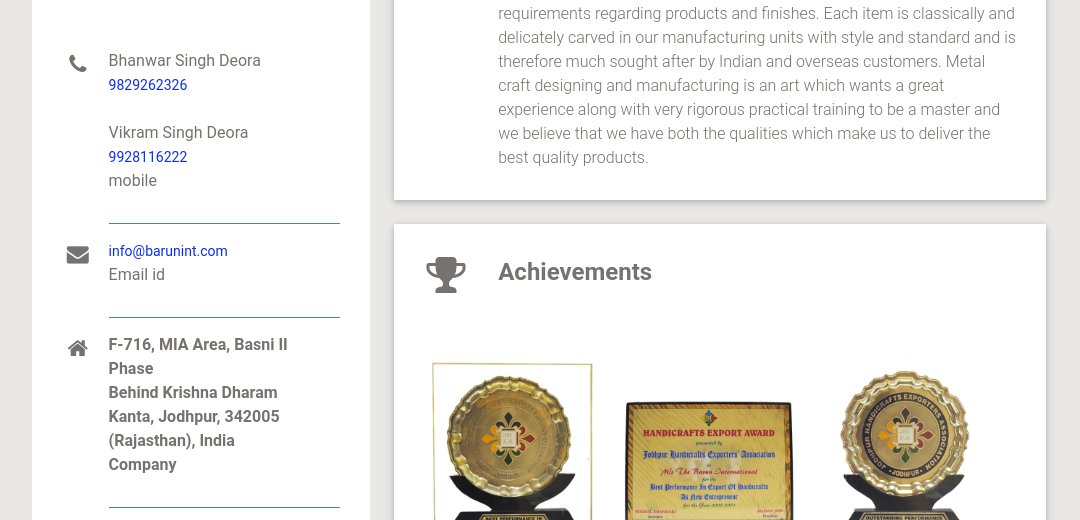
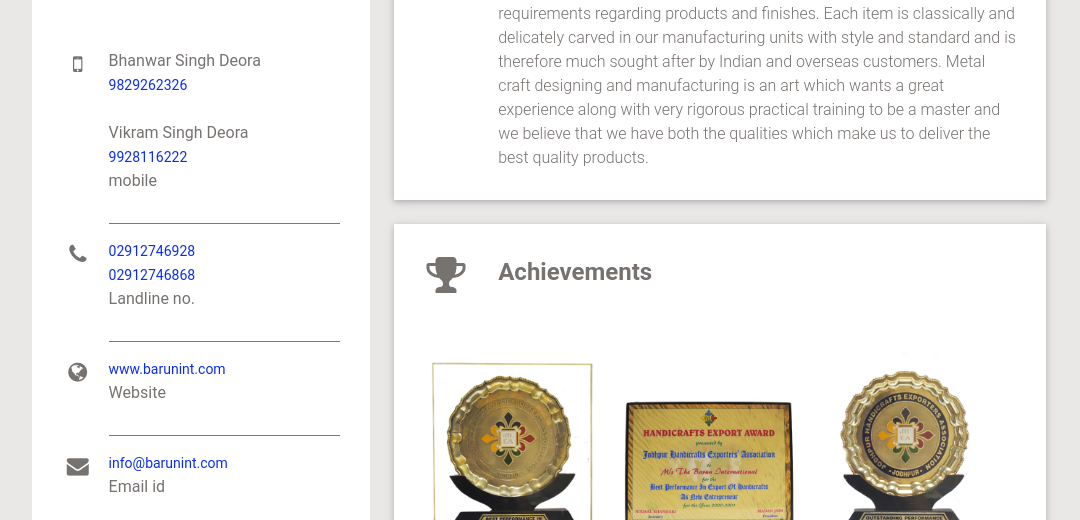
Before and after one commit to sd9121/Barun, a plain HTML site: page index.html in a window 1280 px wide. Shown: the part 400-920 px from the top of the page, without its empty margins (96-1176 px from the left). Drawn offline with Linux system fonts and the light colour scheme.

Commit message:
Update about info.

```diff
--- a/index.html
+++ b/index.html
@@ -30,7 +30,7 @@
         <div class="user-info-wrapper">
            <div class="contact-info flex spacing-out">
             <div class="icon">
-              <i class="fa fa-phone"></i>
+              <i class="fa fa-mobile"></i>
             </div>
             <div class="detail border-bottom">
               <div class="detail-spacing-out">
@@ -43,6 +43,29 @@
               </div>
             </div>
           </div>
+          <div class="contact-info flex spacing-out">
+           <div class="icon">
+             <i class="fa fa-phone"></i>
+           </div>
+           <div class="detail border-bottom">
+             <div class="detail-spacing-out">
+               <h4><a href="tel:02912746928">02912746928</a></h4>
+               <h4><a href="tel:02912746868">02912746868</a></h4>
+               <span>Landline no.</span>
+             </div>
+           </div>
+         </div>
+         <div class="contact-info flex spacing-out">
+          <div class="icon">
+            <i class="fa fa-globe"></i>
+          </div>
+          <div class="detail border-bottom">
+            <div class="detail-spacing-out">
+              <h4><a href="http://www.barunint.com/" target="_blank" title="barun website url">www.barunint.com</a></h4>
+              <span>Website</span>
+            </div>
+          </div>
+        </div>
           <div class="email-info flex spacing-out">
             <div class="icon">
               <i class="fa fa-envelope"></i>
@@ -126,11 +149,6 @@ Metal craft designing and manufacturing is an art which wants a great experience
                     <img src="images/04.jpg" class="responsive-img" alt="award">
                     <span>OUTSTANDING PERFORMANCE IN EXPORT OF HANDICRAFTS AS ASSOCIATE MEMBER</span>
                   </div>
-
-                  <div class="achivment-wrapper padding-top">
-                    <img src="images/01.jpg" class="responsive-img" alt="award">
-                    <span>PIONEERS OF JODHPUR HANDICRAFTS</span>
-                  </div>
                   <div class="achivment-wrapper padding-top">
                     <img src="images/07.jpg" class="responsive-img" alt="award">
                     <span>IHGF DELHI FAIR AWARD FOR BEST DESIGNED STAND (Oct'2013)</span>
@@ -138,6 +156,10 @@ Metal craft designing and manufacturing is an art which wants a great experience
                   <div class="achivment-wrapper padding-top">
                     <img src="images/06.jpg" class="responsive-img" alt="award">
                     <span>IHGF DELHI FAIR AWARD FOR BEST DESIGNED STAND (Oct'2014)</span>
+                  </div>
+                  <div class="achivment-wrapper padding-top">
+                    <img src="images/01.jpg" class="responsive-img" alt="award">
+                    <span>PIONEERS OF JODHPUR HANDICRAFTS</span>
                   </div>
                 </div>
               </div>
```
